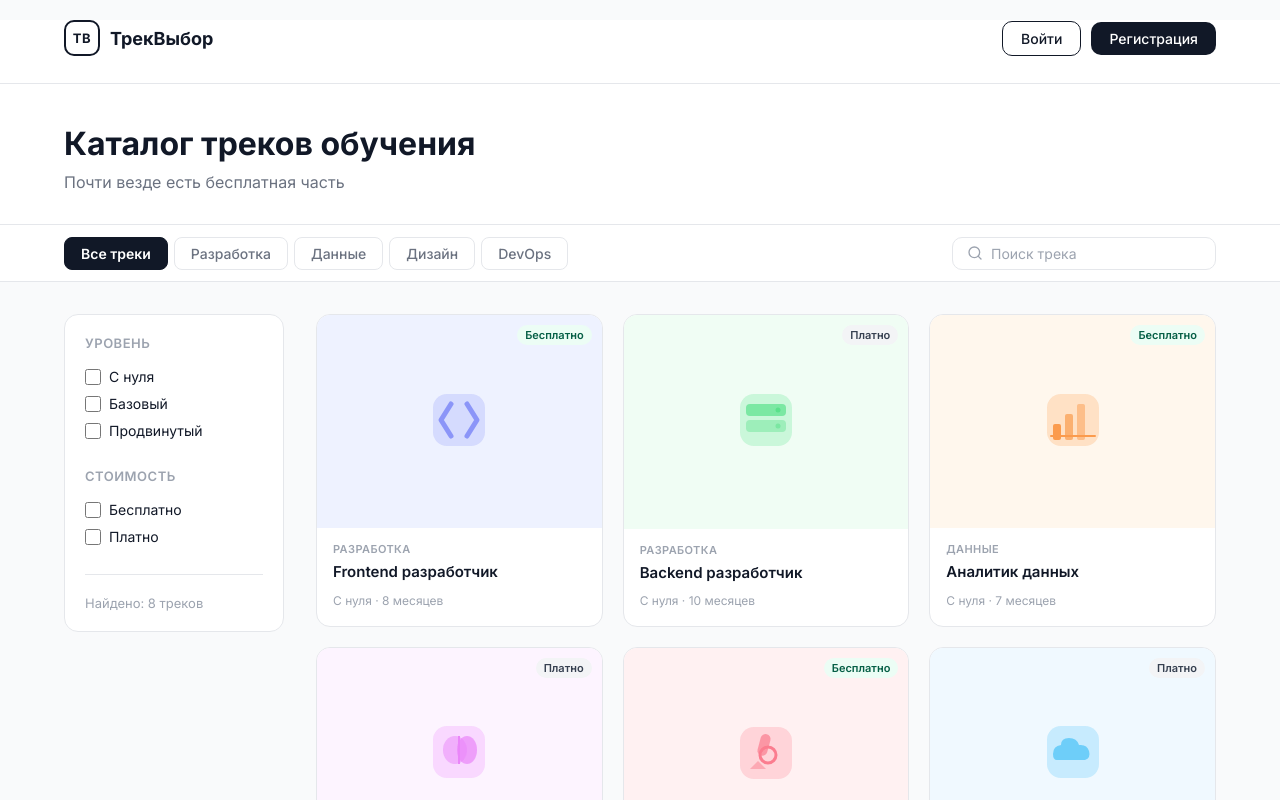
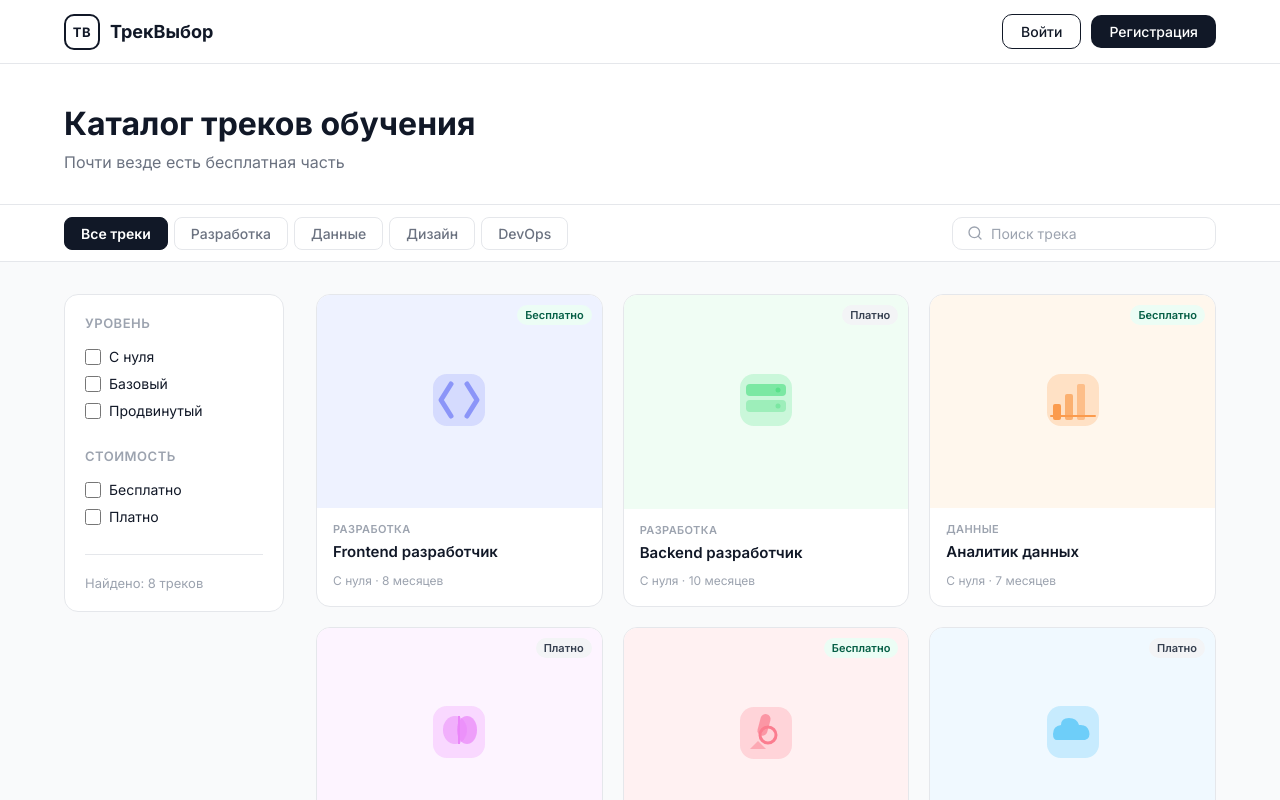
Before and after one commit to altuhov1/track-selection, a React (Vite) app in the folder frontend/: page / in a window 1280 px wide. Shown: the top 800 px of the page. Built offline with nearby package versions, Linux system fonts and the light colour scheme.

Commit message:
fix head

```diff
--- a/frontend/src/index.css
+++ b/frontend/src/index.css
@@ -28,7 +28,6 @@ body {
   color: var(--text-primary);
   background: var(--bg-page);
   min-height: 100vh;
-  padding-top: 20px;
 }
 #root { display: flex; flex-direction: column; min-height: 100vh; }
 a { color: inherit; text-decoration: none; }
@@ -91,6 +90,7 @@ input, select { font-family: inherit; }
   background: #fff;
   border-bottom: 1px solid var(--border);
 }
+.header .container { height: 100%; }
 .header-inner {
   height: 100%;
   display: flex;
```
